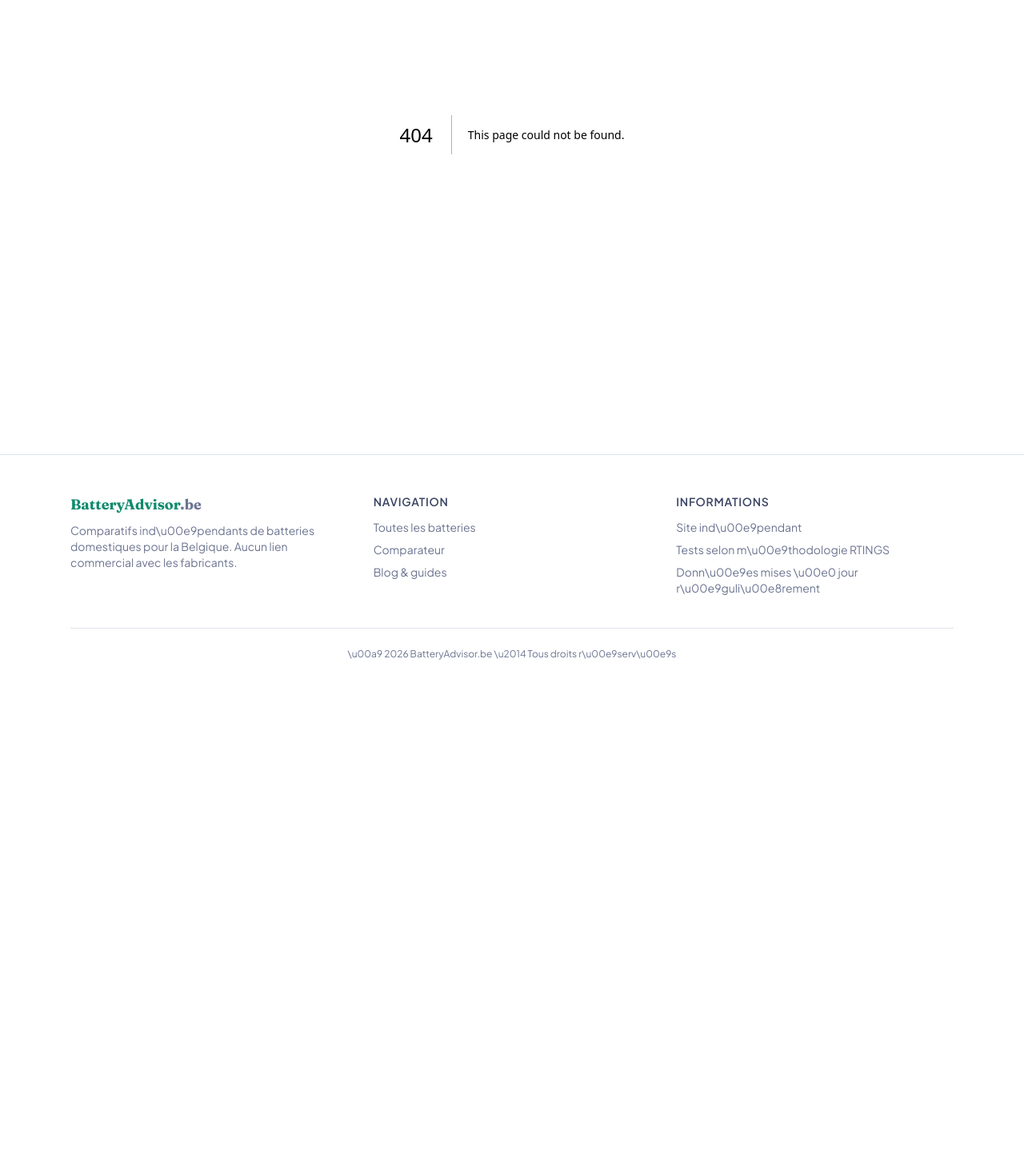
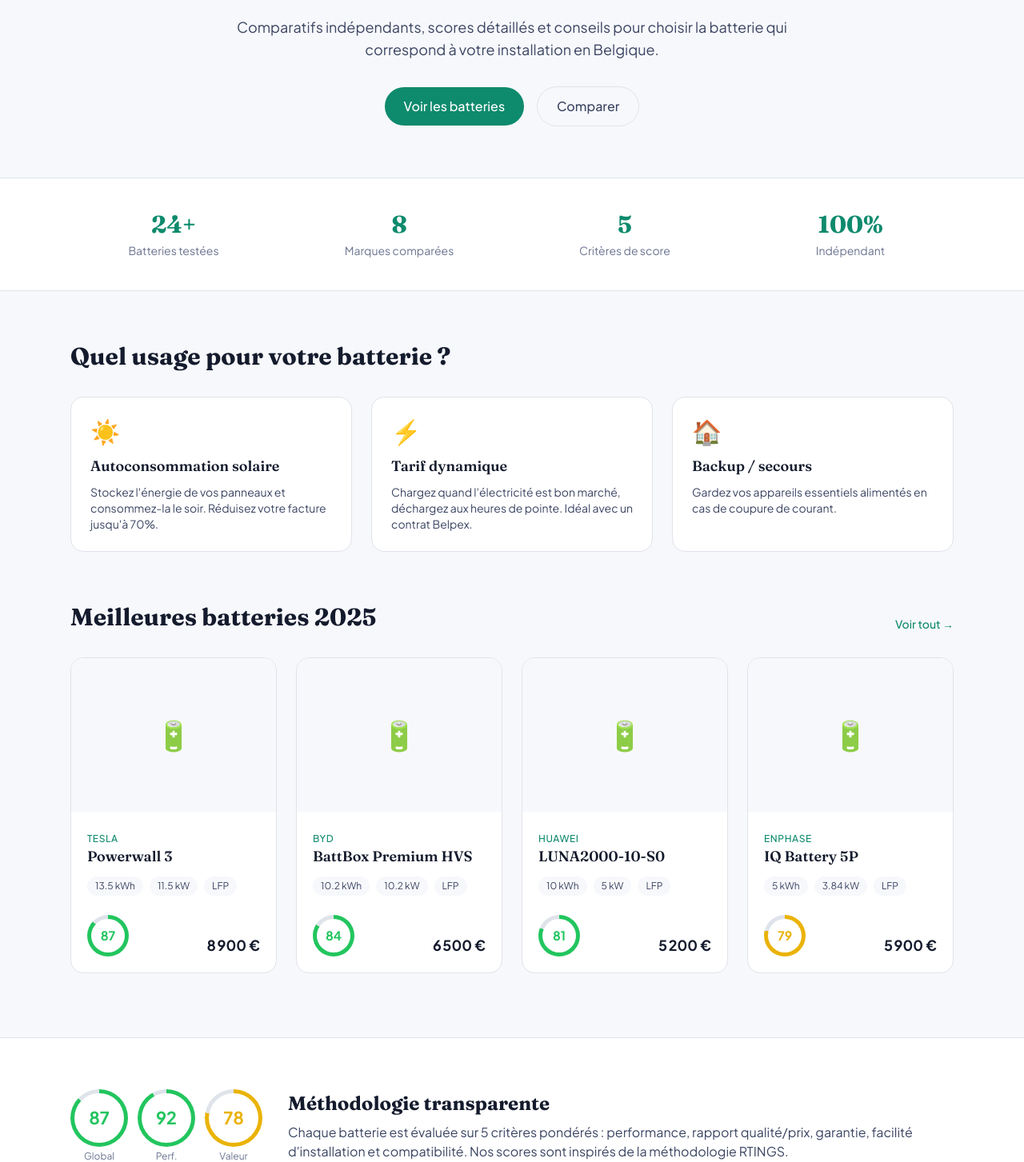
Before and after one commit to jarvisBot-coder/batteryadvisor-poc, a Next.js app in the folder frontend/: page / in a window 1280 px wide. Before the commit this address had no page. Shown: the part 297-1750 px from the top of the page at 80% size. Before the commit the page ends 1171 px from the top, so only its background shows below. Built offline with nearby package versions, Linux system fonts and the light colour scheme.

Commit message:
feat: add homepage with hero, stats, use cases, top picks and methodology

```diff
--- /dev/null
+++ b/frontend/src/app/page.tsx
@@ -0,0 +1,237 @@
+import type { Metadata } from "next";
+import Link from "next/link";
+import type { Battery } from "@/lib/types";
+import BatteryCard from "@/components/BatteryCard";
+import ScoreCircle from "@/components/ScoreCircle";
+
+export const metadata: Metadata = {
+  title: "BatteryAdvisor.be — Comparatif batteries domestiques Belgique",
+};
+
+/* ── Mock data for development without Strapi ── */
+const mockBatteries: Battery[] = [
+  {
+    id: 1,
+    documentId: "1",
+    slug: "tesla-powerwall-3",
+    name: "Powerwall 3",
+    brand: { id: 1, documentId: "1", name: "Tesla", slug: "tesla" },
+    capacityKwh: 13.5,
+    powerKw: 11.5,
+    chemistry: "LFP",
+    cycleWarrantyYears: 10,
+    priceEur: 8900,
+    scoreOverall: 87,
+    scoreValue: 78,
+    scorePerformance: 92,
+    scoreWarranty: 85,
+    scoreEaseOfUse: 90,
+    createdAt: "",
+    updatedAt: "",
+    publishedAt: "",
+  },
+  {
+    id: 2,
+    documentId: "2",
+    slug: "byd-battbox-premium-hvs",
+    name: "BattBox Premium HVS",
+    brand: { id: 2, documentId: "2", name: "BYD", slug: "byd" },
+    capacityKwh: 10.2,
+    powerKw: 10.2,
+    chemistry: "LFP",
+    cycleWarrantyYears: 10,
+    priceEur: 6500,
+    scoreOverall: 84,
+    scoreValue: 88,
+    scorePerformance: 82,
+    scoreWarranty: 82,
+    scoreEaseOfUse: 78,
+    createdAt: "",
+    updatedAt: "",
+    publishedAt: "",
+  },
+  {
+    id: 3,
+    documentId: "3",
+    slug: "huawei-luna2000",
+    name: "LUNA2000-10-S0",
+    brand: { id: 3, documentId: "3", name: "Huawei", slug: "huawei" },
+    capacityKwh: 10,
+    powerKw: 5,
+    chemistry: "LFP",
+    cycleWarrantyYears: 10,
+    priceEur: 5200,
+    scoreOverall: 81,
+    scoreValue: 90,
+    scorePerformance: 75,
+    scoreWarranty: 80,
+    scoreEaseOfUse: 76,
+    createdAt: "",
+    updatedAt: "",
+    publishedAt: "",
+  },
+  {
+    id: 4,
+    documentId: "4",
+    slug: "enphase-iq-battery-5p",
+    name: "IQ Battery 5P",
+    brand: { id: 4, documentId: "4", name: "Enphase", slug: "enphase" },
+    capacityKwh: 5,
+    powerKw: 3.84,
+    chemistry: "LFP",
+    cycleWarrantyYears: 15,
+    priceEur: 5900,
+    scoreOverall: 79,
+    scoreValue: 72,
+    scorePerformance: 78,
+    scoreWarranty: 92,
+    scoreEaseOfUse: 85,
+    createdAt: "",
+    updatedAt: "",
+    publishedAt: "",
+  },
+];
+
+const stats = [
+  { value: "24+", label: "Batteries testées" },
+  { value: "8", label: "Marques comparées" },
+  { value: "5", label: "Critères de score" },
+  { value: "100%", label: "Indépendant" },
+];
+
+const useCases = [
+  {
+    icon: "☀️",
+    title: "Autoconsommation solaire",
+    description:
+      "Stockez l'énergie de vos panneaux et consommez-la le soir. Réduisez votre facture jusqu'à 70%.",
+  },
+  {
+    icon: "⚡",
+    title: "Tarif dynamique",
+    description:
+      "Chargez quand l'électricité est bon marché, déchargez aux heures de pointe. Idéal avec un contrat Belpex.",
+  },
+  {
+    icon: "🏠",
+    title: "Backup / secours",
+    description:
+      "Gardez vos appareils essentiels alimentés en cas de coupure de courant.",
+  },
+];
+
+export default function HomePage() {
+  return (
+    <>
+      {/* ── Hero ── */}
+      <section className="px-4 pb-16 pt-20 text-center sm:px-6 sm:pt-28">
+        <div className="mx-auto max-w-3xl">
+          <h1 className="font-display text-4xl font-bold leading-tight sm:text-5xl">
+            La référence belge pour les{" "}
+            <span className="text-[var(--color-primary)]">
+              batteries domestiques
+            </span>
+          </h1>
+          <p className="mt-5 text-lg text-[var(--color-text-mid)]">
+            Comparatifs indépendants, scores détaillés et conseils pour
+            choisir la batterie qui correspond à votre installation en
+            Belgique.
+          </p>
+          <div className="mt-8 flex flex-wrap items-center justify-center gap-4">
+            <Link
+              href="/batteries"
+              className="pill bg-[var(--color-primary)] px-6 py-3 font-medium text-white transition-opacity hover:opacity-90"
+            >
+              Voir les batteries
+            </Link>
+            <Link
+              href="/comparateur"
+              className="pill border border-[var(--color-border)] px-6 py-3 font-medium text-[var(--color-text-mid)] transition-colors hover:border-[var(--color-primary)] hover:text-[var(--color-primary)]"
+            >
+              Comparer
+            </Link>
+          </div>
+        </div>
+      </section>
+
+      {/* ── Stats bar ── */}
+      <section className="border-y border-[var(--color-border)] bg-[var(--color-card)]">
+        <div className="mx-auto grid max-w-6xl grid-cols-2 gap-6 px-4 py-10 sm:grid-cols-4 sm:px-6">
+          {stats.map((s) => (
+            <div key={s.label} className="text-center">
+              <div className="font-display text-3xl font-bold text-[var(--color-primary)]">
+                {s.value}
+              </div>
+              <div className="mt-1 text-sm text-[var(--color-text-muted)]">
+                {s.label}
+              </div>
+            </div>
+          ))}
+        </div>
+      </section>
+
+      {/* ── Use cases ── */}
+      <section className="mx-auto max-w-6xl px-4 py-16 sm:px-6">
+        <h2 className="font-display text-2xl font-bold sm:text-3xl">
+          Quel usage pour votre batterie ?
+        </h2>
+        <div className="mt-8 grid gap-6 sm:grid-cols-3">
+          {useCases.map((uc) => (
+            <div key={uc.title} className="card p-6">
+              <div className="text-3xl">{uc.icon}</div>
+              <h3 className="mt-3 font-display text-lg font-semibold">
+                {uc.title}
+              </h3>
+              <p className="mt-2 text-sm text-[var(--color-text-mid)]">
+                {uc.description}
+              </p>
+            </div>
+          ))}
+        </div>
+      </section>
+
+      {/* ── Top picks ── */}
+      <section className="mx-auto max-w-6xl px-4 pb-20 sm:px-6">
+        <div className="flex items-end justify-between">
+          <h2 className="font-display text-2xl font-bold sm:text-3xl">
+            Meilleures batteries 2025
+          </h2>
+          <Link
+            href="/batteries"
+            className="text-sm font-medium text-[var(--color-primary)] hover:underline"
+          >
+            Voir tout →
+          </Link>
+        </div>
+
+        <div className="mt-8 grid gap-6 sm:grid-cols-2 lg:grid-cols-4">
+          {mockBatteries.map((b) => (
+            <BatteryCard key={b.id} battery={b} />
+          ))}
+        </div>
+      </section>
+
+      {/* ── Methodology teaser ── */}
+      <section className="border-t border-[var(--color-border)] bg-[var(--color-card)]">
+        <div className="mx-auto flex max-w-6xl flex-col items-center gap-8 px-4 py-16 sm:flex-row sm:px-6">
+          <div className="flex gap-3">
+            <ScoreCircle score={87} size={72} label="Global" />
+            <ScoreCircle score={92} size={72} label="Perf." />
+            <ScoreCircle score={78} size={72} label="Valeur" />
+          </div>
+          <div>
+            <h2 className="font-display text-2xl font-bold">
+              Méthodologie transparente
+            </h2>
+            <p className="mt-2 text-[var(--color-text-mid)]">
+              Chaque batterie est évaluée sur 5 critères pondérés :
+              performance, rapport qualité/prix, garantie, facilité
+              d&apos;installation et compatibilité. Nos scores sont inspirés
+              de la méthodologie RTINGS.
+            </p>
+          </div>
+        </div>
+      </section>
+    </>
+  );
+}
```
